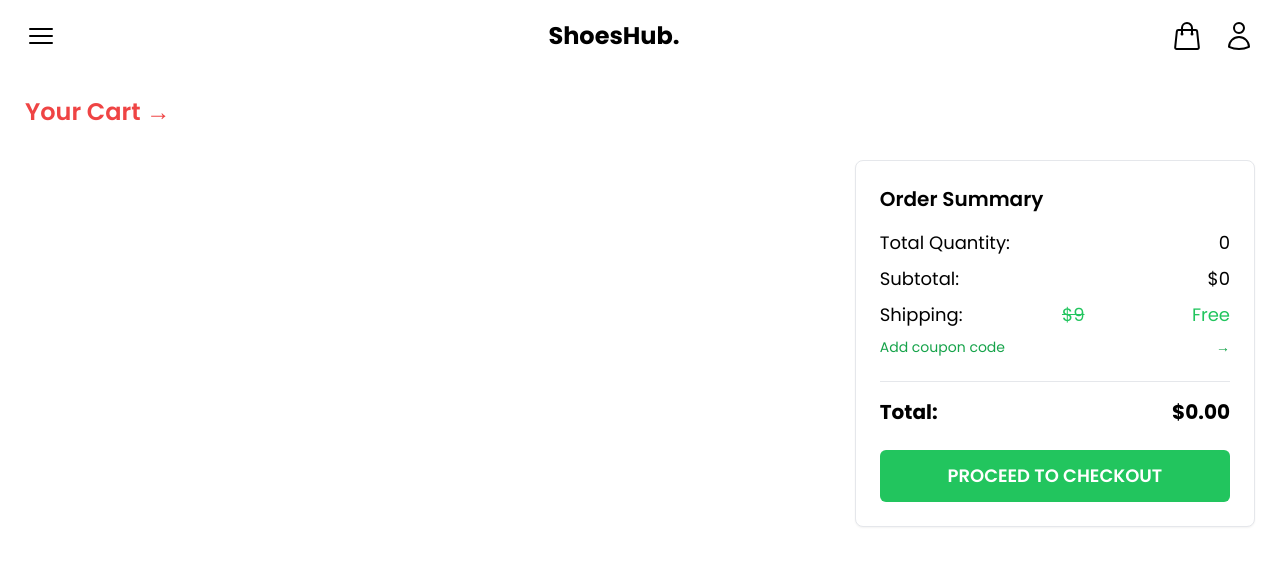
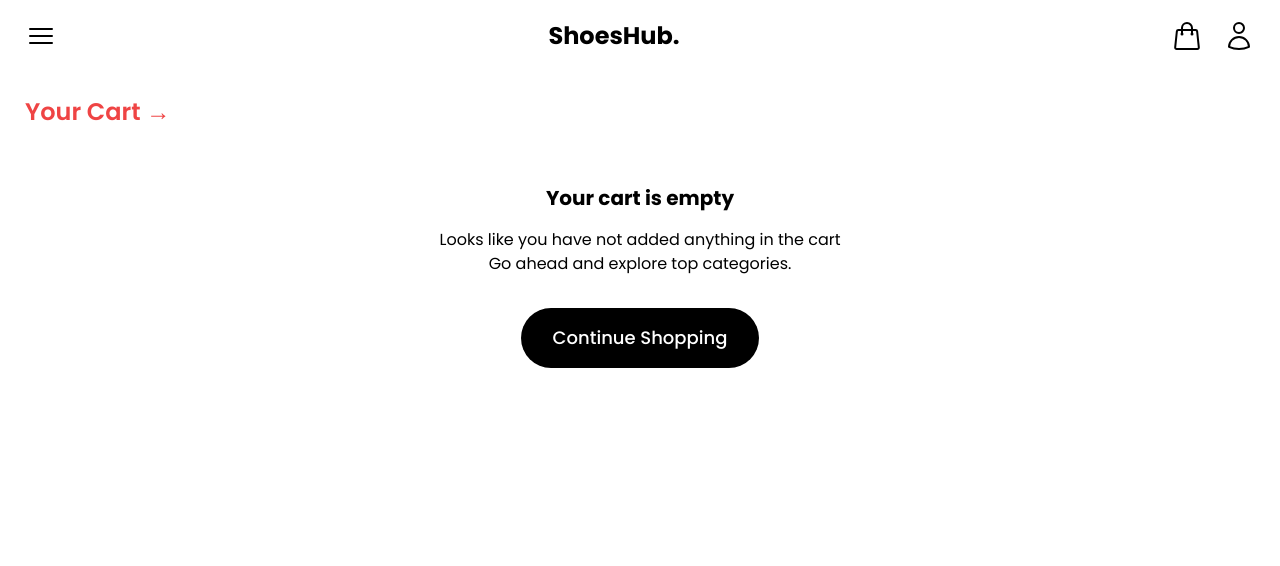
Before and after one commit to Rupa30/ShoesHub, a React (Vite) app: page /cart in a window 1280 px wide. Shown: the top 566 px of the page. Built offline with nearby package versions, Linux system fonts and the light colour scheme.

Commit message:
Cart updated

```diff
--- a/src/components/Cart/Cart.jsx
+++ b/src/components/Cart/Cart.jsx
@@ -25,6 +25,7 @@ const Cart = () => {
     <div className="container mx-auto">
       <h2 className="text-2xl font-semibold text-red-500 my-6">Your Cart →</h2>
 
+      {cartItems.length > 0 && (
         <div className="flex flex-col sm:flex-row justify-between gap-8 mt-8">
           {/* Cart Items Section */}
           <div className="sm:w-2/3">
@@ -120,6 +121,29 @@ const Cart = () => {
             </Link>
           </div>
         </div>
+      )}
+
+      {cartItems.length < 1 && (
+        <div className="flex-[2] flex flex-col items-center pb-[50px] md:mt-14 ">
+          {/* <Image
+              src="/empty-cart.jpg"
+              width={300}
+              height={300}
+              className="w-[300px] md:w-[400px]"
+            /> */}
+          <span className="text-xl font-bold">Your cart is empty</span>
+          <span className="text-center mt-4">
+            Looks like you have not added anything in the cart <br />
+            Go ahead and explore top categories.
+          </span>
+          <Link
+            to="/"
+            className="py-4 px-8 rounded-full bg-black text-white text-lg font-medium transition-transform active:scale-95 mb-3 hover:opacity-75 mt-8"
+          >
+            Continue Shopping
+          </Link>
+        </div>
+      )}
     </div>
   );
 };
```
Lines whose indentation alone changed are shown as unchanged.
